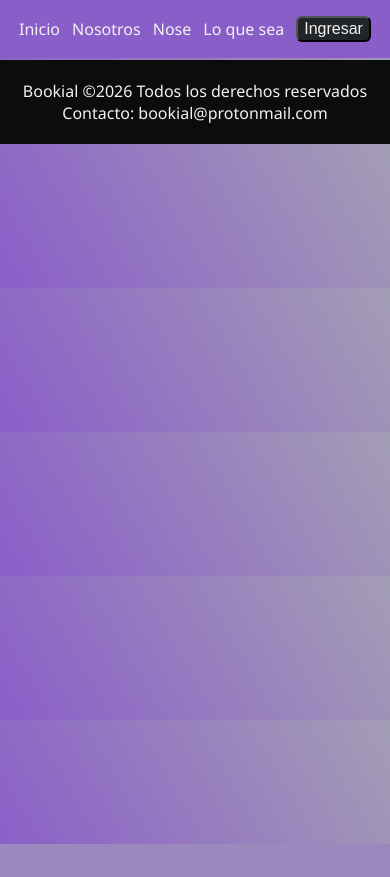
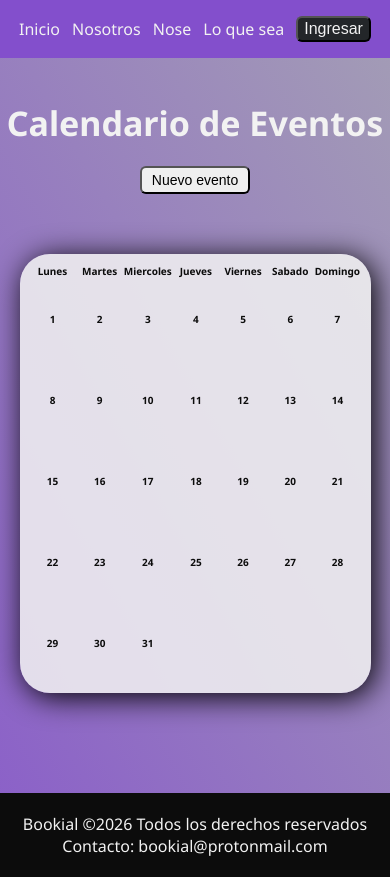
Before and after one commit to tecno-gg/Bookial-T2, a Python web app: template templates/private/calendar.html in a window 390 px wide. Before the commit the page ends 844 px from the top, so only its background shows below. Run offline with Jinja, Linux system fonts and the light colour scheme; the template is opened without the code that fills it, so the values that code supplies are empty.

Commit message:
papulog-6 Calendario 100% Responsive

```diff
--- /dev/null
+++ b/static/css/calendar.css
@@ -0,0 +1,131 @@
+:root {
+    --black: #0c0c0c;
+    --white: #f2f2f2;
+    --purple: #834fcc;
+    --darkpurple: #604e97;
+    --heavydarkpurple: #232629;
+    --neonpurple: #a711d0;
+    --neonazul: #1f51ff;
+}
+
+main {
+    margin: 150px 0;
+}
+
+h1 {
+    font-size: 60px;
+}
+
+.introduction {
+    text-align: center;
+}
+
+.introduction hr {
+    border: none;
+    height: 20px;
+}
+
+button:hover {
+    transform: scale(1.08);
+    transition: 0.4s;
+}
+
+hr {
+    border: none;
+    height: 60px;
+}
+
+.container-grid {
+    margin: auto;
+    color: #0c0c0c;
+    background-color: #f2f2f2dc;
+    border-radius: 30px;
+    padding: 40px;
+    box-shadow: 4px 4px 30px black;
+
+    display: grid;
+    width: 90%;
+    grid-template-columns: repeat(7, 1fr);
+    gap: 6px;
+    grid-template-rows: repeat(5, auto);
+}
+
+h2 {
+    text-align: center;
+    font-size: 28px;
+}
+
+h3 {
+    font-size: 28px;
+}
+
+.box {
+    display: flex;
+    justify-content: center;
+    align-items: center;
+    height: 150px;
+    padding: 12px;
+}
+
+@media (max-width: 500px) {
+
+    main {
+        margin: 100px auto;
+    }
+
+    h1 {
+        font-size: 34px;
+    }
+
+    h2 {
+        font-size: 10px;
+    }
+
+    h3 {
+        font-size: 10px;
+    }
+
+    button {
+        font-size: 14px;
+    }
+
+    .container-grid {
+        padding: 10px;
+        gap: 1px;
+    }
+
+    .box {
+        height: 80px;
+        padding: 0;
+    }
+
+}
+
+@media (min-width: 501px) and (max-width: 1000px) {
+    main {
+        margin: 120px auto;
+    }
+
+    h1 {
+        font-size: 50px;
+    }
+
+    h2 {
+        font-size: 16px;
+    }
+
+    h3 {
+        font-size: 14px;
+    }
+
+    .container-grid {
+        padding: 18px;
+        gap: 2px;
+    }
+
+    .box {
+        height: 100px;
+        padding: 4px;
+    }
+
+}
--- a/static/css/common.css
+++ b/static/css/common.css
@@ -58,6 +58,10 @@ nav a button {
 
 /* nav settings */
 
+input {
+    accent-color: none;
+}
+
 button {
     cursor: pointer;
     padding: 4px 10px;
--- a/static/css/index.css
+++ b/static/css/index.css
@@ -34,7 +34,7 @@ section {
 
 .bookial-reference {
     width: 100%;
-    margin: 60px auto;
+    margin: 100px auto;
     display: flex;
     align-items: center;
     justify-content: center;
@@ -148,7 +148,7 @@ footer {
 
     .bookial-reference {
         width: 90%;
-        margin: auto;
+        margin: 100px auto;
         height: 40vh;
     }
 
--- a/templates/private/calendar.html
+++ b/templates/private/calendar.html
@@ -1,13 +1,15 @@
 <!DOCTYPE html>
 <html lang="en">
+
 <head>
     <meta charset="UTF-8">
     <link rel="stylesheet" href="../../static/css/common.css">
+    <link rel="stylesheet" href="../../static/css/calendar.css">
     <meta name="viewport" content="width=device-width, initial-scale=1.0">
-    <title>Document</title>
+    <title>Ingresar</title>
 </head>
+
 <body>
-    <main>
     <header>
         <nav>
             <a href="#">Inicio</a> <!-- Por ahora hasta conseguir un logo @esteban -->
@@ -20,7 +22,140 @@
         </nav>
     </header>
 
-        <section></section>
+    <main>
+
+        <section class="introduction">
+            <h1>Calendario de Eventos</h1>
+            <hr>
+            <button>Nuevo evento</button>
+        </section>
+
+        <hr>
+
+        <section class="container-grid">
+
+            <article>
+                <h2>Lunes</h2>
+            </article>
+
+            <article>
+                <h2>Martes</h2>
+            </article>
+
+            <article>
+                <h2>Miercoles</h2>
+            </article>
+
+            <article>
+                <h2>Jueves</h2>
+            </article>
+
+            <article>
+                <h2>Viernes</h2>
+            </article>
+
+            <article>
+                <h2>Sabado</h2>
+            </article>
+
+            <article>
+                <h2>Domingo</h2>
+            </article>
+
+            <div class="box">
+                <h3>1</h3>
+            </div>
+            <div class="box">
+                <h3>2</h3>
+            </div>
+            <div class="box">
+                <h3>3</h3>
+            </div>
+            <div class="box">
+                <h3>4</h3>
+            </div>
+            <div class="box">
+                <h3>5</h3>
+            </div>
+            <div class="box">
+                <h3>6</h3>
+            </div>
+            <div class="box">
+                <h3>7</h3>
+            </div>
+            <div class="box">
+                <h3>8</h3>
+            </div>
+            <div class="box">
+                <h3>9</h3>
+            </div>
+            <div class="box">
+                <h3>10</h3>
+            </div>
+            <div class="box">
+                <h3>11</h3>
+            </div>
+            <div class="box">
+                <h3>12</h3>
+            </div>
+            <div class="box">
+                <h3>13</h3>
+            </div>
+            <div class="box">
+                <h3>14</h3>
+            </div>
+            <div class="box">
+                <h3>15</h3>
+            </div>
+            <div class="box">
+                <h3>16</h3>
+            </div>
+            <div class="box">
+                <h3>17</h3>
+            </div>
+            <div class="box">
+                <h3>18</h3>
+            </div>
+            <div class="box">
+                <h3>19</h3>
+            </div>
+            <div class="box">
+                <h3>20</h3>
+            </div>
+            <div class="box">
+                <h3>21</h3>
+            </div>
+            <div class="box">
+                <h3>22</h3>
+            </div>
+            <div class="box">
+                <h3>23</h3>
+            </div>
+            <div class="box">
+                <h3>24</h3>
+            </div>
+            <div class="box">
+                <h3>25</h3>
+            </div>
+            <div class="box">
+                <h3>26</h3>
+            </div>
+            <div class="box">
+                <h3>27</h3>
+            </div>
+            <div class="box">
+                <h3>28</h3>
+            </div>
+            <div class="box">
+                <h3>29</h3>
+            </div>
+            <div class="box">
+                <h3>30</h3>
+            </div>
+            <div class="box">
+                <h3>31</h3>
+            </div>
+        </section>
 
     </main>
 
@@ -29,4 +164,5 @@
         <p>Contacto: bookial@protonmail.com</p>
     </footer>
 </body>
+
 </html>
```
Also changed, not shown: templates/public/index.html (+7 -1 lines), templates/public/login.html (+8 -2 lines), templates/public/register.html (+15 -5 lines). Lines whose indentation alone changed are shown as unchanged.
